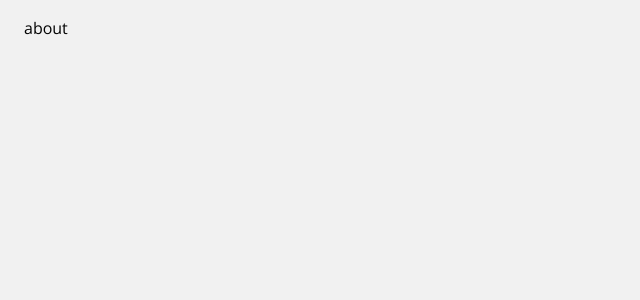
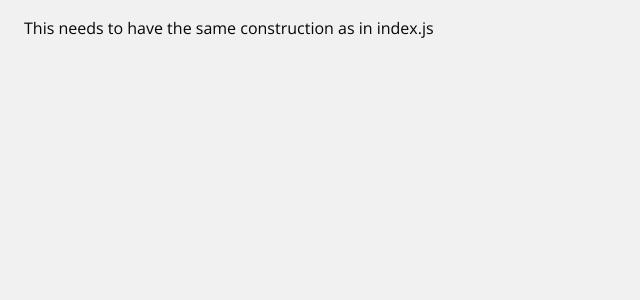
Before and after one commit to DarkoM996/nextjs-pagerouter-portfolio, a Next.js app: page /about in a window 1280 px wide. Shown: the top 300 px of the page, without its empty margins (0-640 px from the left). Built offline with nearby package versions, Linux system fonts and the light colour scheme.

Commit message:
Notes + off to have lunch

```diff
--- a/pages/about.js
+++ b/pages/about.js
@@ -3,7 +3,10 @@ import React from "react";
 const about = () => {
   return (
     <div className="max-w-screen-xl mx-auto w-full min-h-screen relative px-6 py-4">
-      about
+      {/* Initial Above the fold part */}
+      <div>
+        <h1>This needs to have the same construction as in index.js</h1>
+      </div>
     </div>
   );
 };
```
